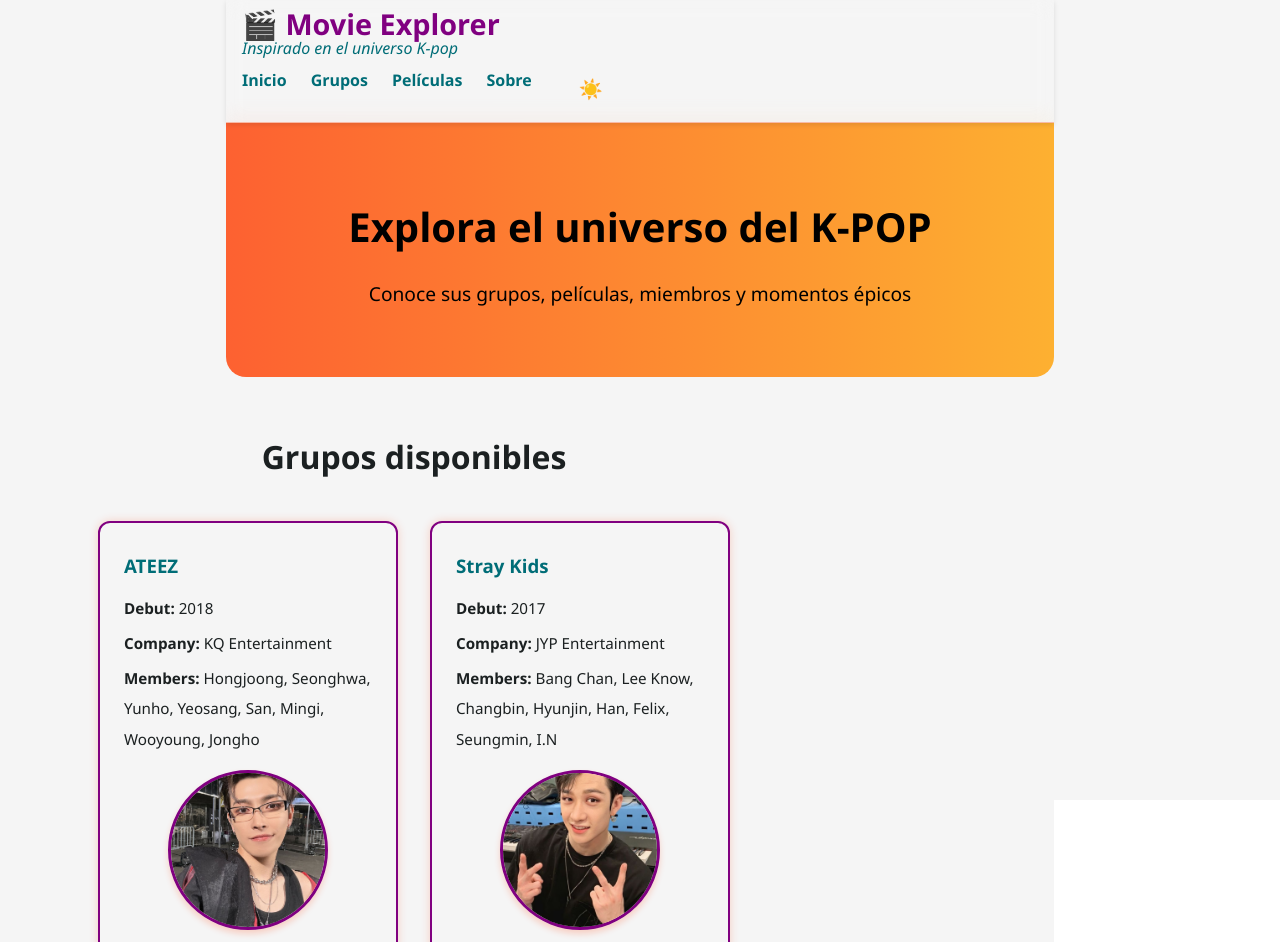
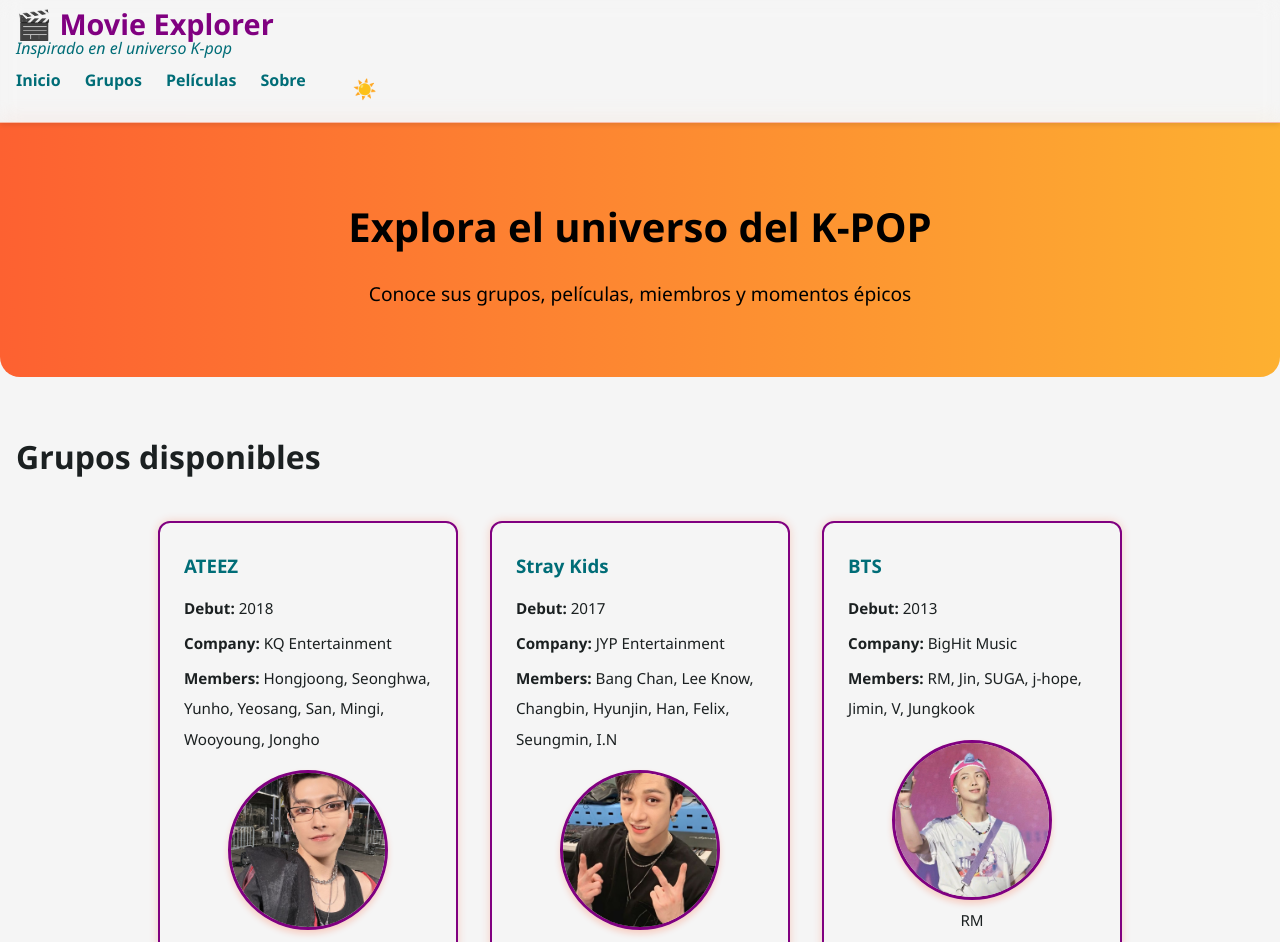
Before and after one commit to moonieym/movie-explorer, a React (Vite) app: page / in a window 1280 px wide. Shown: the top 942 px of the page. Built offline with nearby package versions, Linux system fonts and the light colour scheme.

Commit message:
agrego cambios a repo

```diff
--- a/src/App.css
+++ b/src/App.css
@@ -163,11 +163,13 @@
 /* Group section */
 .group-section {
   padding: 3rem 1rem;
-  text-align: center;
   width: 100%;
+  background-color: var(--bg);
+}
+
+.group-content {
   max-width: 1400px;
-  background-color: var(--bg);
-  margin-left: calc(-50vw + 50%);
+  margin: auto;
 }
 
 .group-section h2 {
--- a/src/App.jsx
+++ b/src/App.jsx
@@ -71,6 +71,7 @@
       </section>
 
       <section id="groups" className="group-section">
+        <div className="group-content">
           <h2>Grupos disponibles</h2>
           <div className="group-grid">
             {GroupsData.map(group => (
@@ -90,6 +91,7 @@
                 </div>
               </div>
             ))}
+          </div>
         </div>
       </section>
 
```
Lines whose indentation alone changed are shown as unchanged.
